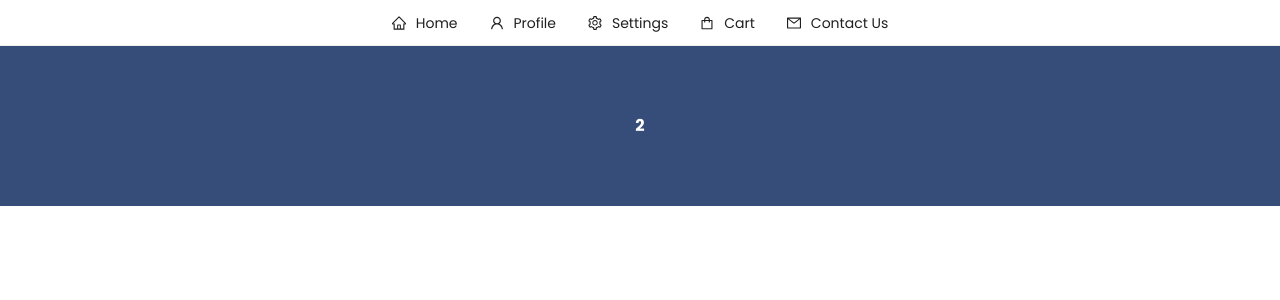
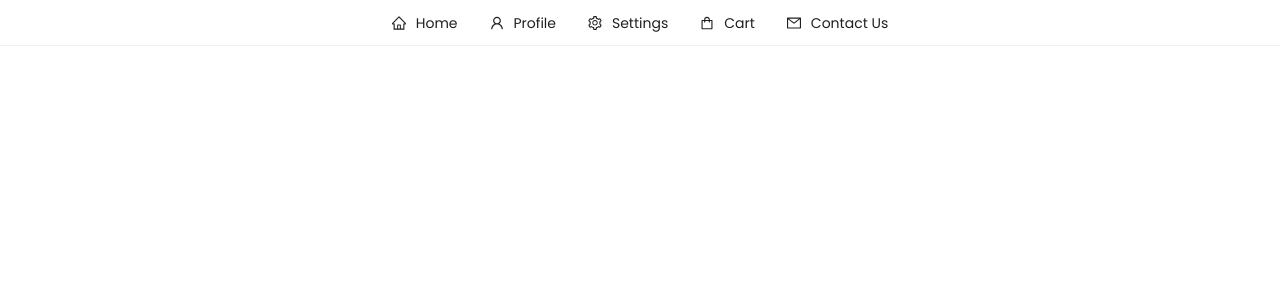
Before and after one commit to Yagafarov/anod_react, a React (Create React App) app: page / in a window 1280 px wide. Shown: the top 300 px of the page. Built offline with nearby package versions, Linux system fonts and the light colour scheme.

Commit message:
Corausel to'g'irlandi

```diff
--- a/src/App.js
+++ b/src/App.js
@@ -7,7 +7,9 @@ function App() {
   return (
     <div className="App">
     <Navbar/>
-    <Home/>
+      <Home>
+
+      </Home>
     </div>
   );
 }
--- a/src/components/Home/Home.css
+++ b/src/components/Home/Home.css
@@ -1,4 +1,17 @@
 .home{
     width: 100%;
-    height: 200vh;
+    height: 100vh;
 }
+
+.navbarItem{
+    height: 100vh;
+    width: 100%;
+    color: #fff;
+    padding: 50px;
+}
+.corItem{
+    display: flex;
+    align-items: center;
+    height: 100vh;
+    color: white;
+}
--- a/src/components/Home/Home.jsx
+++ b/src/components/Home/Home.jsx
@@ -1,27 +1,40 @@
 import React from 'react';
-import { Carousel } from 'antd';
+import {Carousel, Row, Col, Button} from 'antd';
 import './Home.css'
-const contentStyle = {
-  height: '160px',
-  color: '#fff',
-  lineHeight: '160px',
-  textAlign: 'center',
-  background: '#364d79',
-};
 
 const Home = () => (
   <Carousel autoplay className='home'>
-    <div>
-      <h3 style={contentStyle}>1</h3>
+    <div className={'navbarItem'}>
+      <Row className="corItem">
+          <Col span={12}>
+              <h1>
+                  Lorem ipsum dolor sit amet.
+              </h1>
+              <p>
+                  Lorem ipsum dolor sit amet, consectetur adipisicing elit. Aperiam asperiores blanditiis commodi corporis culpa doloremque, doloribus iusto pariatur quae, quis similique suscipit.
+              </p>
+              <Button type={'default'}>Salom</Button>
+          </Col>
+          <Col span={12}>22</Col>
+      </Row>
     </div>
-    <div>
-      <h3 style={contentStyle}>2</h3>
+    <div className={'navbarItem'}>
+      <Row className="corItem">
+          <Col span={12}>11</Col>
+          <Col span={12}>22</Col>
+      </Row>
     </div>
-    <div>
-      <h3 style={contentStyle}>3</h3>
+    <div className={'navbarItem'}>
+      <Row className="corItem">
+          <Col span={12}>11</Col>
+          <Col span={12}>22</Col>
+      </Row>
     </div>
-    <div>
-      <h3 style={contentStyle}>4</h3>
+    <div className={'navbarItem'}>
+      <Row className="corItem">
+          <Col span={12}>11</Col>
+          <Col span={12}>22</Col>
+      </Row>
     </div>
   </Carousel>
 );
--- a/src/components/Navbar/Navbar.css
+++ b/src/components/Navbar/Navbar.css
@@ -0,0 +1,5 @@
+.navbar{
+    position: fixed;
+    z-index: 1;
+    width: 100vw;
+}
--- a/src/components/Navbar/Navbar.jsx
+++ b/src/components/Navbar/Navbar.jsx
@@ -1,10 +1,10 @@
 import React from 'react';
 import { Menu } from 'antd';
 import { HomeOutlined, UserOutlined, SettingOutlined, ShoppingOutlined, MailOutlined } from '@ant-design/icons';
-
+import './Navbar.css'
 const Navbar = () => {
     return (
-        <Menu mode="horizontal" style={{display:'flex',justifyContent:'center'}} >
+        <Menu mode="horizontal" style={{display:'flex',justifyContent:'center'}} className={"navbar"}>
             <Menu.Item key="home" icon={<HomeOutlined />}>
                 Home
             </Menu.Item>
--- a/src/index.css
+++ b/src/index.css
@@ -1,7 +1,14 @@
+
 @import url('https://fonts.googleapis.com/css2?family=Poppins:ital,wght@0,300;0,400;0,500;0,600;0,700;0,800;1,300;1,400;1,500;1,600;1,700&display=swap');
+
+:root{
+  --blue:#1890ff;
+}
+
 *,*::after,*::before{
   margin: 0;
   padding: 0;
   box-sizing: border-box;
   font-family: 'Poppins', sans-serif;
+  color: inherit;
 }
```
